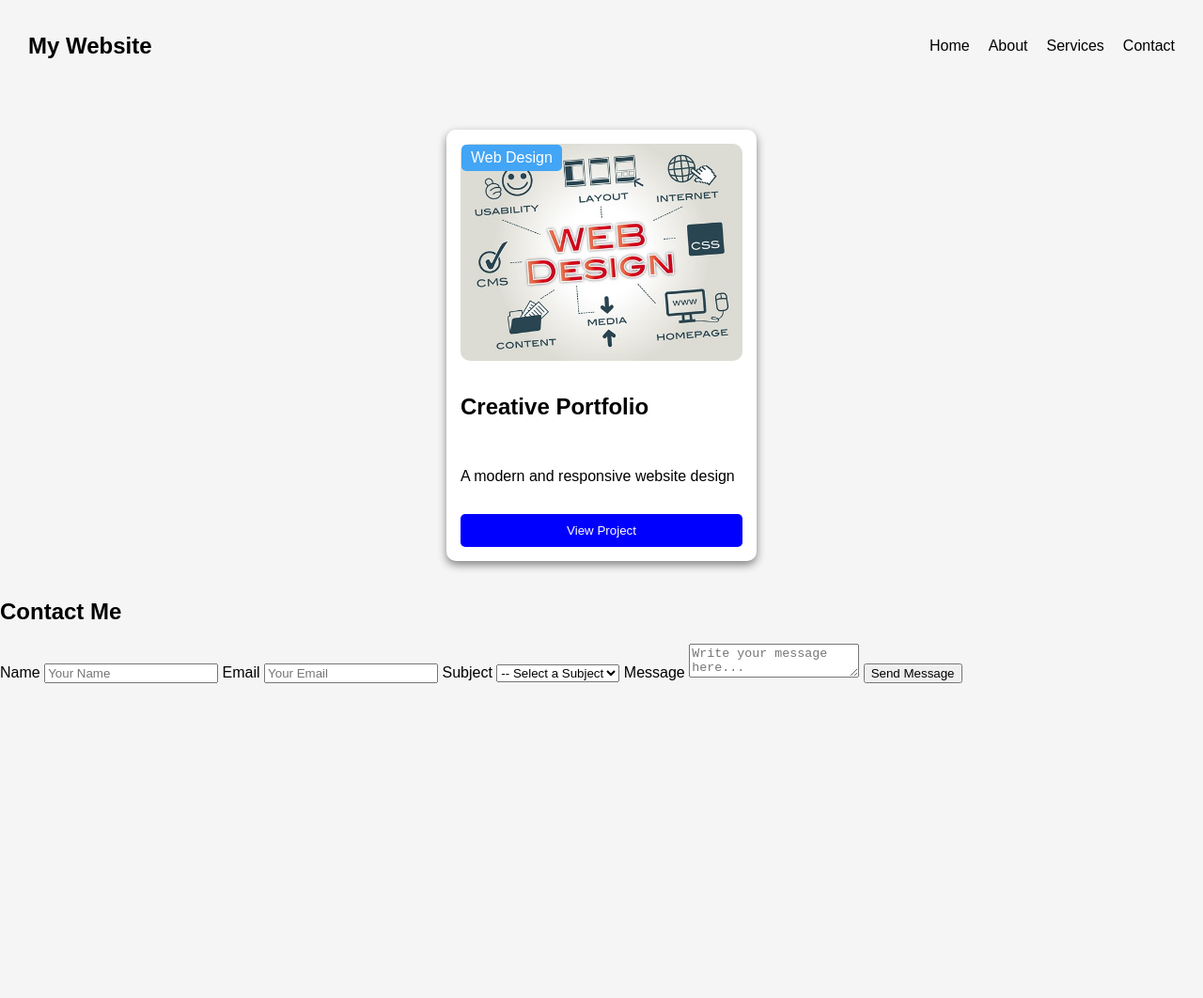
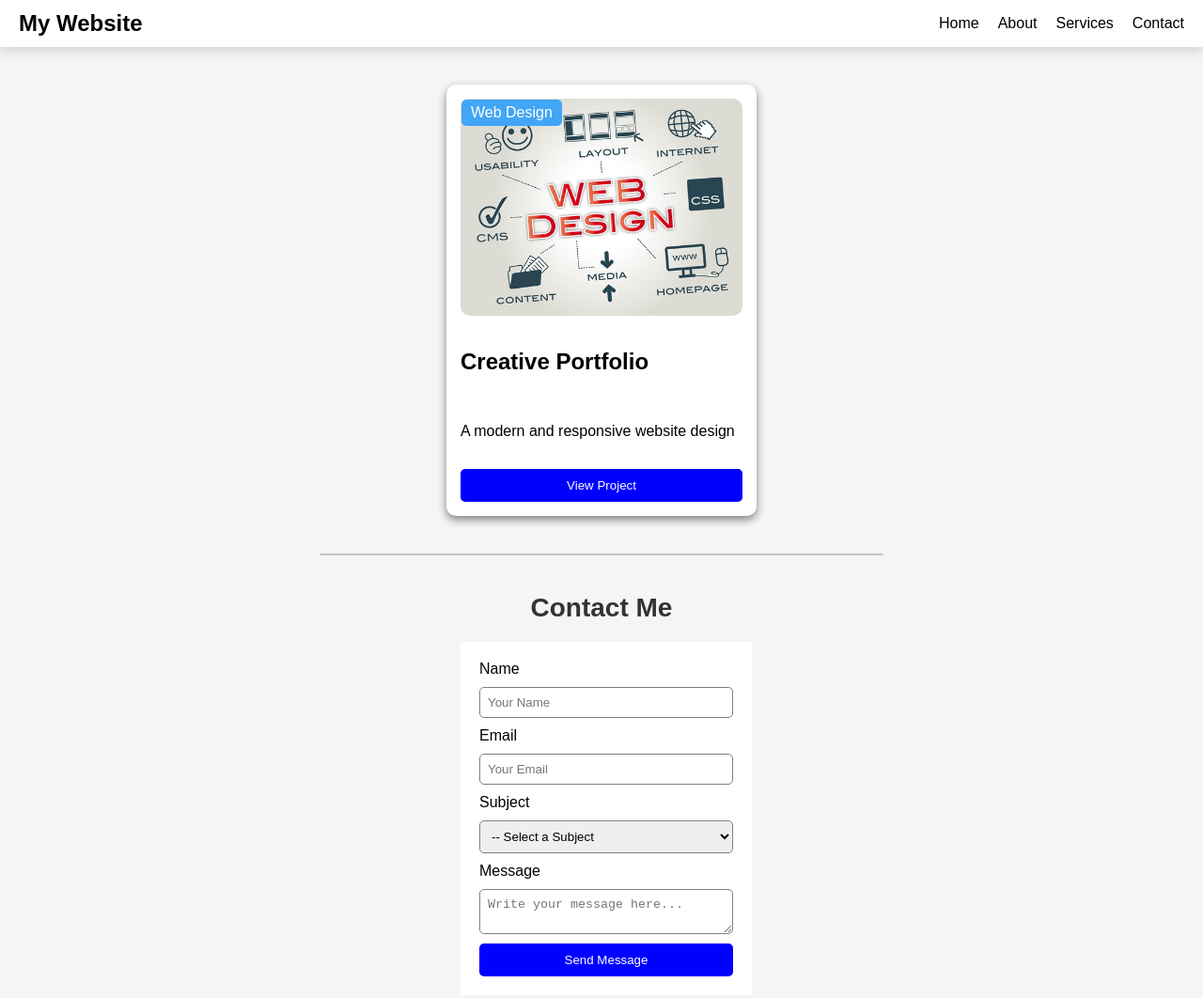
Before and after one commit to robelisaias/MyWebsiteSample, a plain HTML site: page index.html in a window 1280 px wide. Shown: the whole page at 94% size. Before the commit the page ends 800 px from the top, so only its background shows below. Drawn offline with Linux system fonts and the light colour scheme.

Commit message:
Final commit hopefully

```diff
--- a/index.html
+++ b/index.html
@@ -27,8 +27,9 @@
     <button>View Project</button>
 </article>
 
+<hr>
 <section>
-<h2>Contact Me</h2>
+<h2 class="contact-title">Contact Me</h2>
     <form>
         <label for="name">Name</label>
         <input type="text" id="name" name="name" placeholder="Your Name" required   />
--- a/style.css
+++ b/style.css
@@ -1,14 +1,22 @@
 body {
     margin: 0;
-    font-family: Arial, sans-serif;
+    font-family: Arial;
     background-color: whitesmoke;
+
 }
 
 nav {
     display: flex;
     justify-content: space-between;
     align-items: center;
-    padding: 15px 30px;
+    padding: 0px 20px;
+    height: 50px;
+    background-color: white;
+    border-color: grey;
+    margin-top: 0;
+    box-shadow: 0 4px 12px rgba(0, 0, 0, 0.15);
+    top: 20px;
+
 }
 
 nav ul {
@@ -40,6 +48,11 @@ article {
     position: relative;
 }
 
+article:hover{
+    transform: scale(1.03);
+    transition: 0.3s;
+}
+
 article img {
     width: 100%;
     border-radius: 10px;
@@ -65,7 +78,77 @@ article button {
     cursor: pointer;
 }
 
-article:hover{
-    transform: scale(1.03);
-    transition: o.3s;
+hr {
+    width: 600px;
+    max-width: 90%;
+    border: none;
+    height: 2px;
+    background-color: rgba(0, 0, 0, 0.2);
+    margin: 40px auto;
+    border-radius: 1px;
 }
+
+
+section {
+    width: 300px;
+    margin: 40px auto;
+}
+
+.contact-title {
+    text-align: center;
+    font-size: 28px;
+    color: #333;
+    margin: 40px 0 20px 0;
+}
+
+form {
+    display: flex;
+    flex-direction: column;
+    gap: 10px;
+    background-color: white;
+    width: 800px;
+    max-width: 90%;
+    padding: 20px;
+    margin: 0px auto;
+
+
+
+}
+
+input, select, textarea {
+    padding: 8px;
+    border-radius: 5px;
+    border: 1px solid grey;
+}
+
+input:focus,
+select:focus,
+textarea:focus {
+    outline: none;
+    border: 2px solid blue;
+}
+
+form button{
+    padding: 10px;
+    border: none;
+    background-color: blue;
+    color: white;
+    border-radius: 5px;
+    cursor: pointer;
+}
+
+
+@media (max-width: 600px) {
+    nav {
+        flex-direction: column;
+        align-items: flex-start;
+    }
+
+    nav ul {
+        flex-direction: column;
+    }
+
+    section form {
+        width: 100%;
+    }
+}
```
